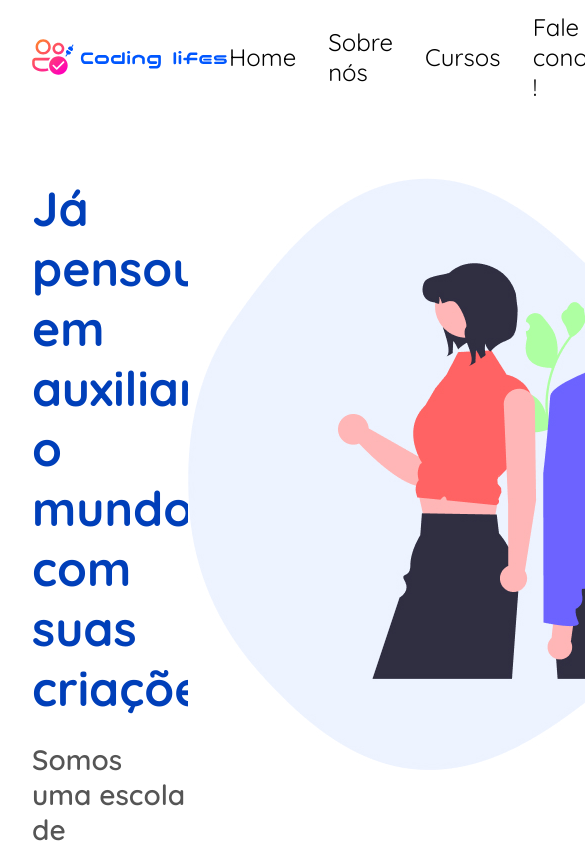
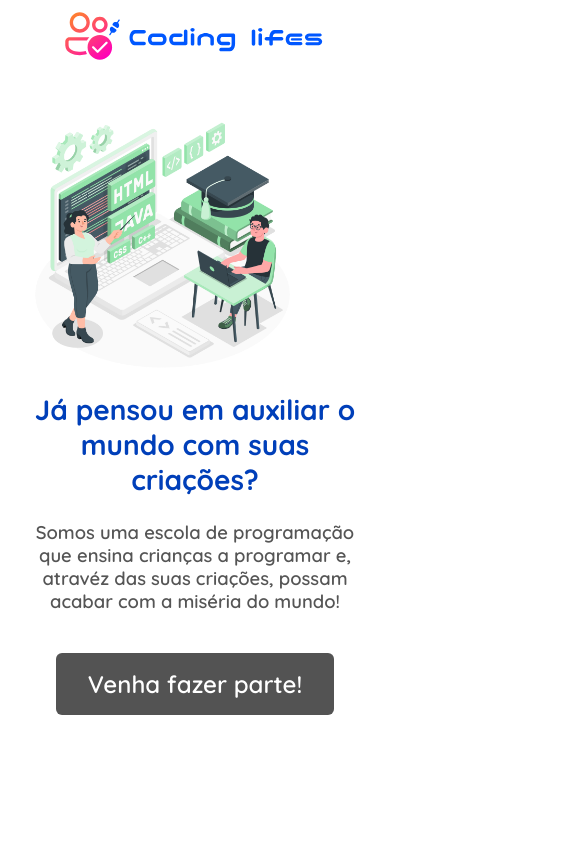
Before and after one commit to Gusales/mission-moment, a plain HTML site: page index.html in a window 390 px wide. Shown: the top 844 px of the page, 585 px wide, since content can reach past the window. Drawn offline with Linux system fonts and the light colour scheme.

Commit message:
Alterações no CTA e ajustes na responsividade

```diff
--- a/index.html
+++ b/index.html
@@ -14,14 +14,14 @@
 
     <nav>
       <ul>
-        <li><a href="">Home</a></li>
+        <li><a href="index.html" class="active-location-link">Home</a></li>
         <li><a href="">Sobre nós</a></li>
         <li><a href="">Cursos</a></li>
         <li><a href="">Fale conosco</a>!</li>
       </ul>
     </nav>
 
-    <a href="#">Matricule-se agora!</a>
+    <a href="#" class="header-registration-link">Matricule-se agora!</a>
   </header>
 
   <main>
@@ -30,12 +30,10 @@
       <p>Somos uma escola de programação que ensina crianças a programar e, atravéz das suas criações, possam acabar com a miséria do mundo!</p>
       <div class="actions">
         <a href="#" class="registration-link">Venha fazer parte!</a>
-        <a href="#" class="social-media-link"><img src="./src/assets/images/icons/instagram.svg" alt="Icone do instagram"></a>
-        <a href="#" class="social-media-link"><img src="./src/assets/images/icons/linkedin.svg" alt="Icone do Linkedin"></a>
       </div>
     </section>
     <figure>
-      <img src="./src/assets/images/peoples.jpg" alt="..." />
+      <img src="./src/assets/images/peoples.png" alt="..." />
     </figure>
   </main>
 </body>
--- /dev/null
+++ b/src/components/header.css
@@ -0,0 +1,89 @@
+header {
+    min-width: 100%;
+
+    display: flex;
+    align-items: center;
+    justify-content: space-between;
+
+    padding: 0.75rem 2rem;
+
+    font-size: 1.5rem;
+
+    nav ul {
+        list-style: none;
+        display: flex;
+        gap: 2rem;
+        align-items: center;
+
+        li a {
+            text-decoration: none;
+            color: #000000;
+
+            display: inline-block;
+            position: relative;
+
+            max-width: fit-content;
+        }
+
+        li a:after {
+            background: none repeat scroll 0 0 transparent;
+            bottom: 0;
+            content: "";
+            display: block;
+            height: 2px;
+            left: 50%;
+            position: absolute;
+            background: #000000;
+            transition: width 0.3s ease 0s, left 0.3s ease 0s;
+            width: 0;
+        }
+
+        li a:hover:after {
+            width: 100%;
+            left: 0;
+        }
+    }
+
+    >a.header-registration-link {
+        text-decoration: none;
+
+        background: #0057FF;
+        color: #ffffff;
+        font-weight: 700;
+        padding: 0.5rem 1.25rem;
+        border-radius: 6px;
+        transition: all 400ms;
+
+        &:hover {
+            background: #407ef9;
+        }
+    }
+}
+
+.active-location-link{
+    text-decoration: underline;
+    color: #00000073;
+    cursor: default;
+    pointer-events: none;
+
+    &:after{
+        background: none;
+        display: none;
+    }
+}
+
+@media screen and (max-width: 1080px) {
+    header nav {
+        display: none;
+    }
+    a.header-registration-link {
+        display: none;
+    }
+}
+
+@media screen and (max-width: 768px) {
+    header{
+        justify-content: center;
+        padding-top: 0.75rem;
+    }
+}
--- a/src/styles/globals.css
+++ b/src/styles/globals.css
@@ -1,4 +1,6 @@
 @import url('https://fonts.googleapis.com/css2?family=Quicksand:wght@300..700&display=swap');
+
+@import '../components/header.css';
 
 * {
   margin: 0;
@@ -13,3 +15,9 @@
   -moz-osx-font-smoothing: grayscale;
   -webkit-text-size-adjust: 100%;
 }
+
+body {
+  min-height: 100vh;
+  background: #ffffff;
+  overflow-x: hidden;
+}
--- a/src/styles/home.css
+++ b/src/styles/home.css
@@ -1,71 +1,4 @@
 @import './globals.css';
-
-body {
-  min-height: 100vh;
-  background: #ffffff;
-}
-
-header {
-  min-width: 100%;
-
-  display: flex;
-  align-items: center;
-  justify-content: space-between;
-
-  padding: 0.75rem 2rem;
-
-  font-size: 1.5rem;
-
-  nav ul {
-    list-style: none;
-    display: flex;
-    gap: 2rem;
-    align-items: center;
-
-    li a {
-      text-decoration: none;
-      color: #000000;
-
-      display: inline-block;
-      position: relative;
-
-      max-width: fit-content;
-    }
-
-    li a:after {
-      background: none repeat scroll 0 0 transparent;
-      bottom: 0;
-      content: "";
-      display: block;
-      height: 2px;
-      left: 50%;
-      position: absolute;
-      background: #000000;
-      transition: width 0.3s ease 0s, left 0.3s ease 0s;
-      width: 0;
-    }
-
-    li a:hover:after {
-      width: 100%;
-      left: 0;
-    }
-  }
-
-  >a {
-    text-decoration: none;
-
-    background: #0057FF;
-    color: #ffffff;
-    font-weight: 700;
-    padding: 0.5rem 1.25rem;
-    border-radius: 6px;
-    transition: all 400ms;
-
-    &:hover {
-      background: #407ef9;
-    }
-  }
-}
 
 main {
   margin-top: 4rem;
@@ -73,21 +6,12 @@ main {
 
   display: flex;
   justify-content: space-between;
+  min-width: 100%;
 
   section {
     max-width: 40vw;
 
-    h1 {
-      font-size: 3rem;
-      color: #003FB9;
-    }
 
-    p {
-      font-size: 1.75rem;
-      color: #555555;
-      font-weight: 600;
-      margin-top: 1.5rem;
-    }
 
     .actions {
       margin-top: 2.5rem;
@@ -97,28 +21,95 @@ main {
       gap: 0.5rem;
 
       .registration-link {
-        background: linear-gradient(90deg, rgba(83, 83, 83, 1) 0%, rgba(0, 0, 0, 1) 100%);
-        padding: 0.5rem 1rem;
+        background-color: #535353;
+        padding: 1rem 2rem;
         color: #ffffff;
         font-weight: 600;
         font-size: 1.5rem;
         text-decoration: none;
         border-radius: 6px;
-        margin-right: 2rem;
+
+        transition: background 400ms;
 
         &:hover {
-          text-decoration: underline;
+          background: #2a2a2a;
         }
-      }
-
-      .social-media-link {
-        margin-right: 0.5rem;
-      }
-
-      .social-media-link img {
-        height: 2.25rem;
-        width: 2.25rem;
       }
     }
   }
 }
+
+h1 {
+  font-size: 3rem;
+  color: #003FB9;
+}
+
+p {
+  font-size: 1.75rem;
+  color: #555555;
+  font-weight: 600;
+  margin-top: 1.5rem;
+}
+
+figure img {
+  max-width: 40vw;
+}
+
+@media screen and (max-width: 1280px) {
+  figure img {
+    max-width: 550px;
+  }
+}
+
+@media screen and (max-width: 1000px) {
+  main {
+    flex-direction: column-reverse;
+    justify-content: center;
+    align-items: center;
+    padding: 2rem;
+    gap: 1rem;
+    margin-top: 0.5rem;
+  }
+
+  section {
+    min-width: 100%;
+    text-align: center;
+
+    a.registration-link{
+      margin: 0 auto;
+    }
+  }
+
+  .actions {
+    justify-content: space-between;
+  }
+
+  .medias-box {
+    display: flex;
+    gap: 1rem;
+  }
+}
+
+@media screen and (max-width: 768px) {
+  main {
+    width: 100%;
+  }
+
+  img {
+    width: 80%;
+  }
+
+  h1 {
+    font-size: 1.75rem;
+  }
+
+  p,
+  a {
+    font-size: 1.15rem;
+  }
+
+  a.registration-link{
+    text-align: center;
+    padding: 30rem;
+  }
+}
```
Also changed, not shown: src/assets/images/peoples.jpg (deleted), src/assets/images/peoples.png (added).
